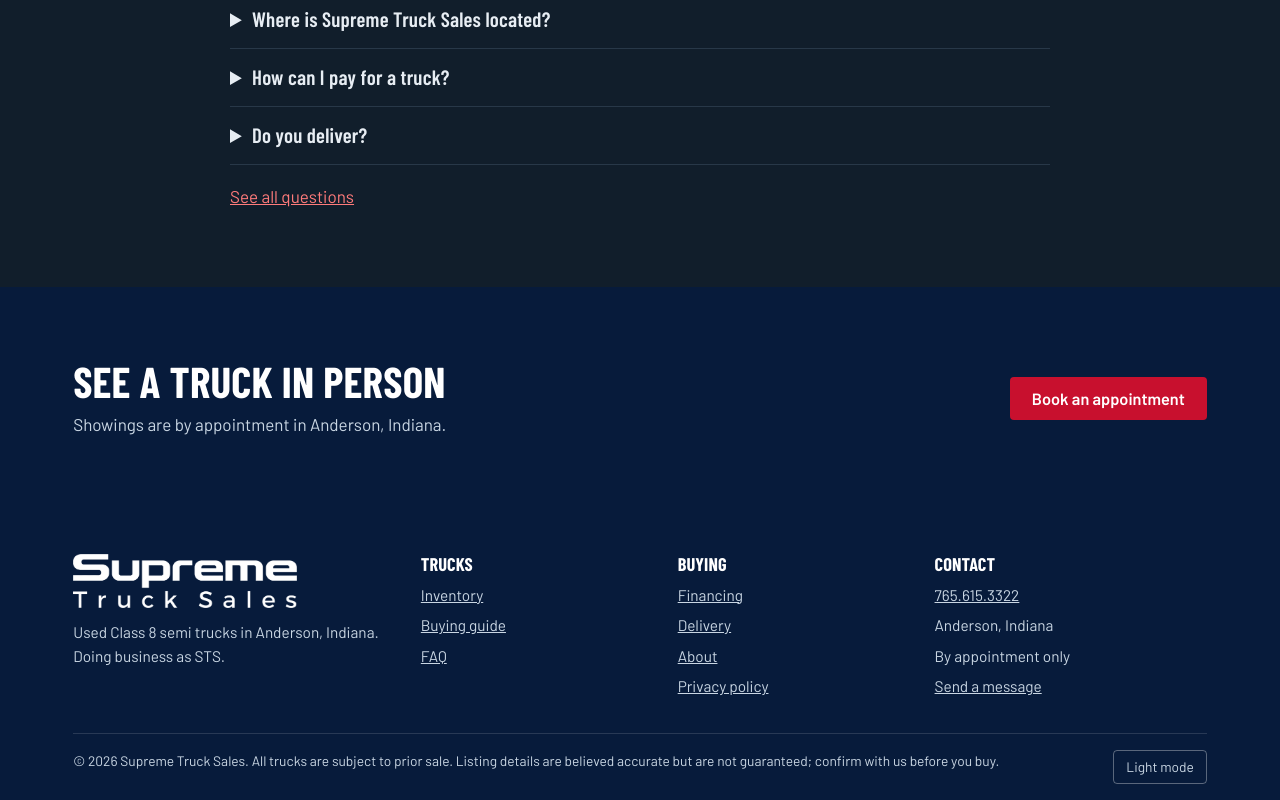
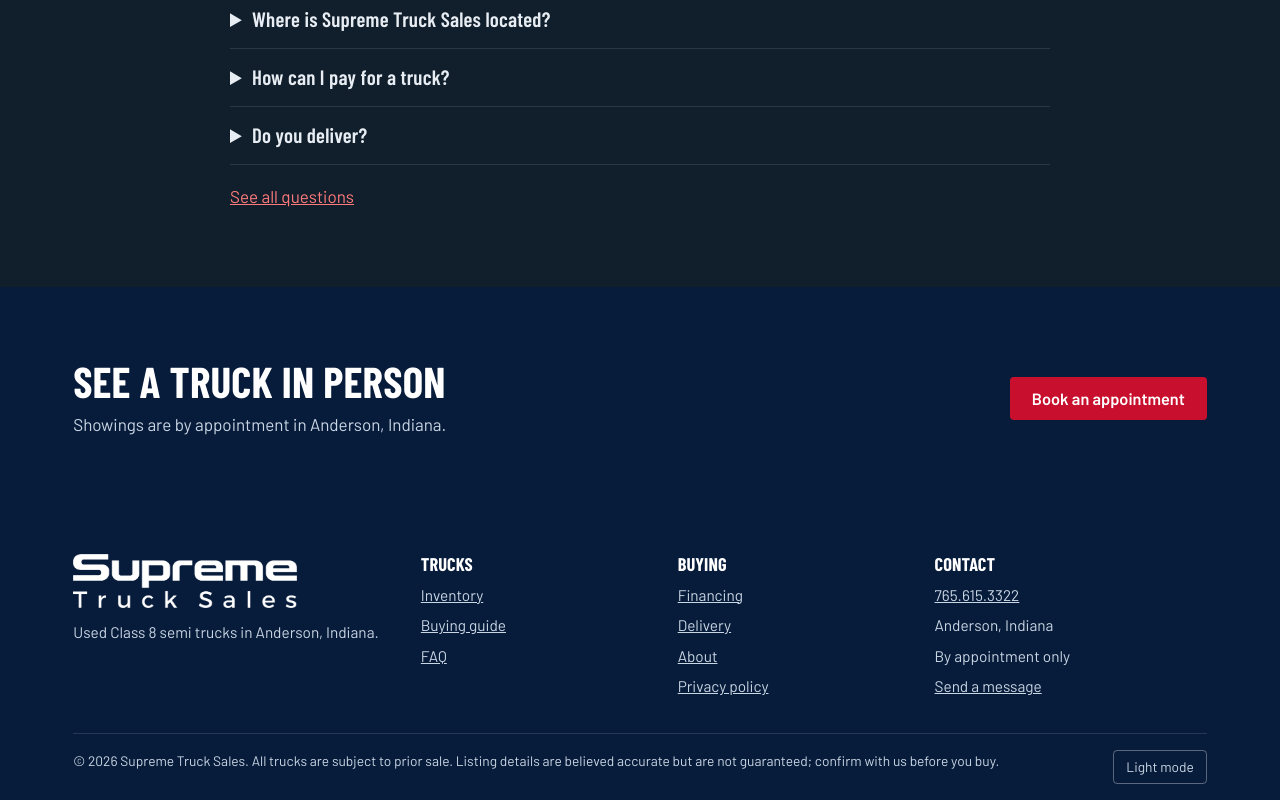
Before and after one commit to mcthomas145/sts-website, a plain HTML site: page index.html in a window 1280 px wide. Shown: the part 2455-3255 px from the top of the page. Drawn offline with nearby package versions, Linux system fonts and the light colour scheme; no server answers.

Commit message:
Remove 'Doing business as STS' from the footer
Co-Authored-By: Claude Fable 5.2 <noreply@anthropic.com>
Claude-Session: https://claude.ai/code/session_01X41oGsnU2A7AU5rLtr5cbc

```diff
--- a/index.html
+++ b/index.html
@@ -96,7 +96,7 @@
 </main>
 <footer><div class="wrap">
   <div class="cols4">
-    <div><img class="flogo" src="logo-full.png" alt="Supreme Truck Sales" loading="lazy"><p>Used Class 8 semi trucks in Anderson, Indiana. Doing business as STS.</p></div>
+    <div><img class="flogo" src="logo-full.png" alt="Supreme Truck Sales" loading="lazy"><p>Used Class 8 semi trucks in Anderson, Indiana.</p></div>
     <div><h3>Trucks</h3><ul><li><a href="inventory.html">Inventory</a></li><li><a href="buying-guide.html">Buying guide</a></li><li><a href="faq.html">FAQ</a></li></ul></div>
     <div><h3>Buying</h3><ul><li><a href="financing.html">Financing</a></li><li><a href="delivery.html">Delivery</a></li><li><a href="about.html">About</a></li><li><a href="privacy.html">Privacy policy</a></li></ul></div>
     <div><h3>Contact</h3><ul><li><a data-phone="" href="tel:+17656153322">765.615.3322</a></li><li><a data-email hidden></a></li><li data-address>Anderson, Indiana</li><li>By appointment only</li><li><a href="contact.html">Send a message</a></li></ul></div>
```
Also changed, not shown: 404.html (+1 -1 lines), about.html (+1 -1 lines), buying-guide.html (+1 -1 lines), contact.html (+1 -1 lines), delivery.html (+1 -1 lines), faq.html (+1 -1 lines), financing.html (+1 -1 lines), inventory.html (+1 -1 lines), privacy.html (+1 -1 lines).
